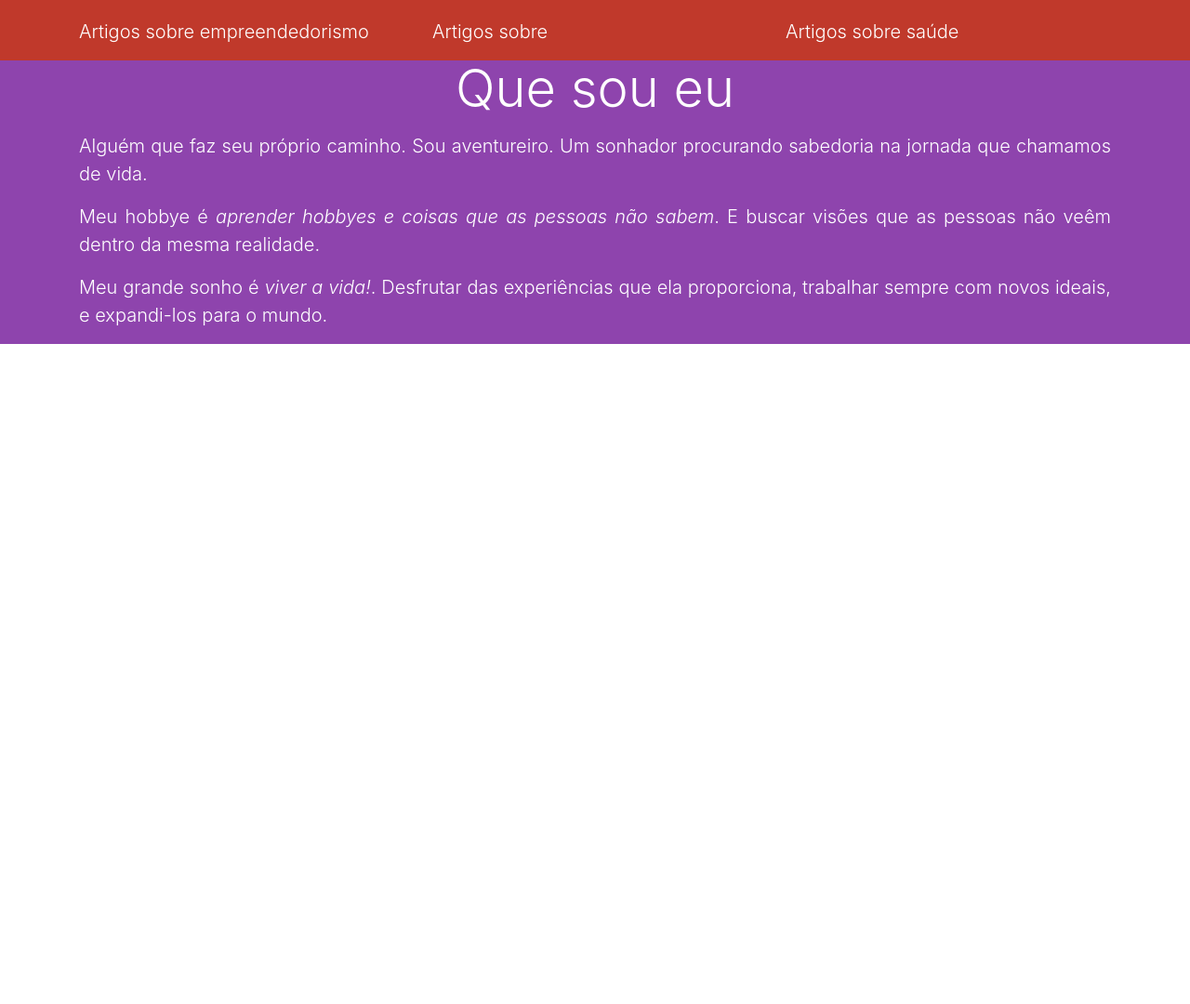
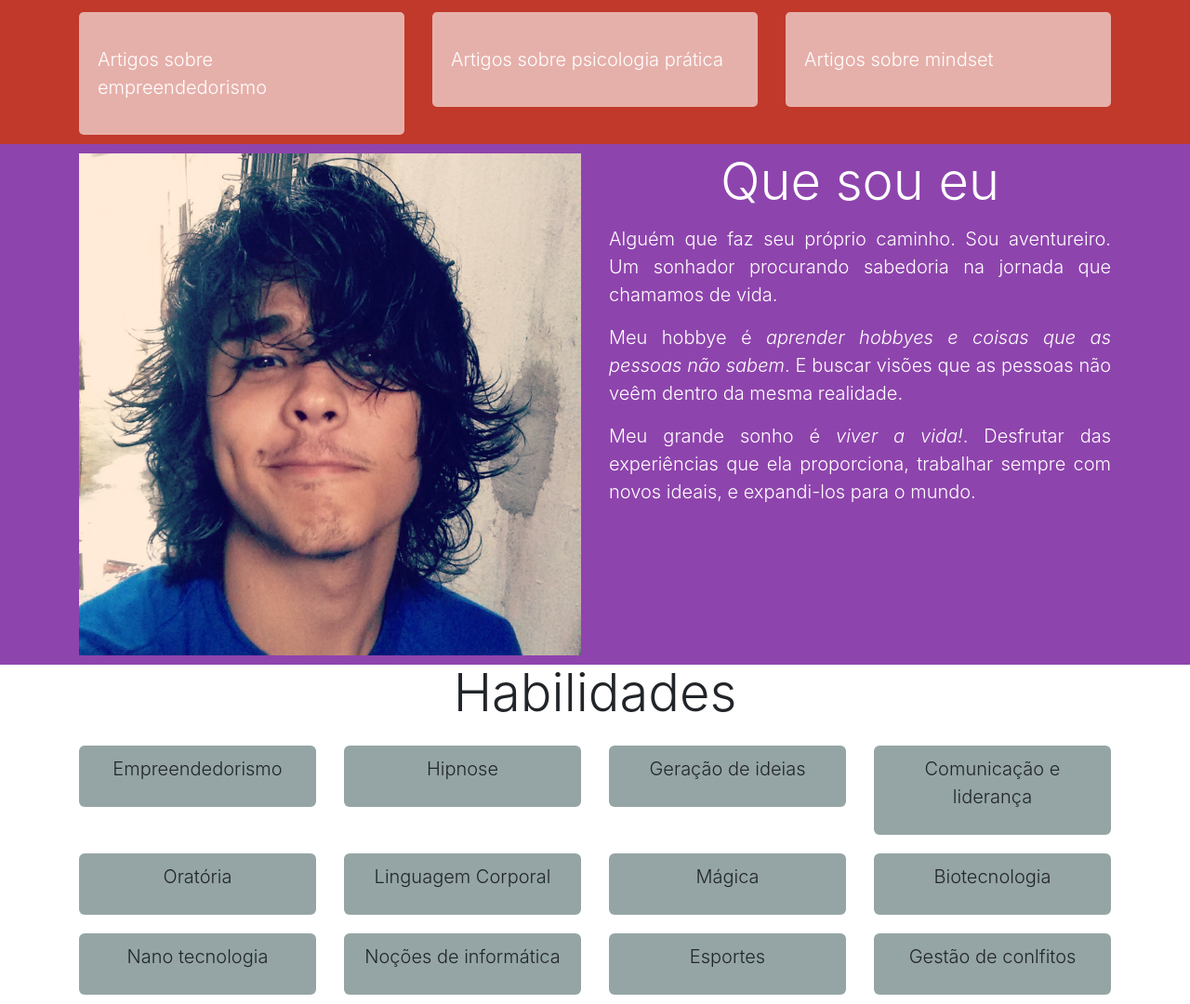
Before and after one commit to hidetoshipastana/blog, a plain HTML site: page index.html in a window 1280 px wide. Shown: the part 767-1847 px from the top of the page at 93% size. Before the commit the page ends 1137 px from the top, so only its background shows below. Drawn offline with Linux system fonts and the light colour scheme; files whose address does not match are found by name.

Commit message:
Update index.html

```diff
--- a/index.html
+++ b/index.html
@@ -2,6 +2,7 @@
 <html lang="en">
 <head>
 	<meta charset="UTF-8">
+	<meta name="viewport" content="width=device-width">
 	<title>Hidetoshi Pastana - Artigos ao gosto do Google</title>
 	<link rel="stylesheet" href="css/bootstrap.min.css">
 	<script src="js/countUP.min.js"></script>
@@ -32,6 +33,8 @@
 		}
 		#artigos{
 			background-color: #c0392b;
+			padding-top: 10px;
+			padding-bottom: 10px;
 		}
 			#categoria {
 				color: white;
@@ -39,6 +42,21 @@
 		#about-me{
 			background-color: #8e44ad;
 			color: white;
+			padding-top: 10px;
+			padding-bottom: 10px;
+		}
+		.artigo-item{
+			background-color: rgba(255,255,255, 0.6);
+			border-radius: 5px;
+			padding: 20px;
+		}
+		.skill{
+			background-color: #95a5a6;
+			padding: 10px;
+			border-radius: 6px;
+			margin-top: 10px;
+			margin-bottom: 10px;
+			text-align: center;
 		}
 	</style>
 </head>
@@ -79,16 +97,22 @@
 
 			<div class="row">
 				<div class="col-md-4 col-xs-4">
-					<p class="display-4" id="empre"></p>
+					<div class="artigo-item">
+						<p class="display-4" id="empre"></p>
 					<p class="lead"  id="categoria">Artigos sobre empreendedorismo</p>
+					</div>
 				</div>
 				<div class="col-md-4 col-xs-4">
-					<p class="display-4" id="empre"></p>
-					<p class="lead"  id="categoria">Artigos sobre </p>
+					<div class="artigo-item">
+						<p class="display-4" id="empre"></p>
+						<p class="lead"  id="categoria">Artigos sobre psicologia prática</p>
+					</div>
 				</div>
 				<div class="col-md-4 col-xs-4">
-					<p class="display-4" id="empre"></p>
-					<p class="lead"  id="categoria">Artigos sobre saúde</p>
+					<div class="artigo-item">
+						<p class="display-4" id="empre"></p>
+						<p class="lead"  id="categoria">Artigos sobre mindset</p>
+					</div>
 				</div>
 			</div>
 		</div>
@@ -97,7 +121,10 @@
 	<section id="about-me">
 		<div class="container">
 			<div class="row">
-				<div class="col-md-12 col-xs-12">
+				<div class="col-md-6 col-xs-6">
+					<img src="toshi face.jpg" class="img-fluid" alt="">
+				</div>
+				<div class="col-md-6 col-xs-6">
 					<p class="display-4 text-md-center text-xs-center">Que sou eu</p>
 					<p class="lead text-justify">
 						Alguém que faz seu próprio caminho. Sou aventureiro. Um sonhador procurando sabedoria na jornada que chamamos de vida.
@@ -112,5 +139,106 @@
 			</div>
 		</div>
 	</section>
+
+	<section id="skills">
+		<div class="container">
+			<div class="row">
+				<div class="col-md-12 col-xs-12">
+					<p class="lead text-md-center text-xs-left display-4">
+						Habilidades
+					</p>
+
+				</div>
+			</div>
+
+			<div class="row">
+				<div class="col-md-3 col-xs-3">
+					<div class="skill">
+						<p class="lead">
+							Empreendedorismo
+						</p>
+					</div>
+				</div>
+				<div class="col-md-3 col-xs-3">
+					<div class="skill">
+						<p class="lead">
+							Hipnose
+						</p>
+					</div>
+				</div>
+				<div class="col-md-3 col-xs-3">
+					<div class="skill">
+						<p class="lead">
+							Geração de ideias
+						</p>
+					</div>
+				</div>
+				<div class="col-md-3 col-xs-3">
+					<div class="skill">
+						<p class="lead">
+							Comunicação e liderança
+						</p>
+					</div>
+				</div>
+				<div class="col-md-3 col-xs-3">
+					<div class="skill">
+						<p class="lead">
+							Oratória
+						</p>
+					</div>
+				</div>
+
+				<div class="col-md-3 col-xs-3">
+					<div class="skill">
+						<p class="lead">
+							Linguagem Corporal
+						</p>
+					</div>
+				</div>
+				<div class="col-md-3 col-xs-3">
+					<div class="skill">
+						<p class="lead">
+							Mágica
+						</p>
+					</div>
+				</div>
+				<div class="col-md-3 col-xs-3">
+					<div class="skill">
+						<p class="lead">
+							Biotecnologia
+						</p>
+					</div>
+				</div>
+
+				<div class="col-md-3 col-xs-3">
+					<div class="skill">
+						<p class="lead">
+							Nano tecnologia
+						</p>
+					</div>
+				</div>
+
+				<div class="col-md-3 col-xs-3">
+					<div class="skill">
+						<p class="lead">
+							Noções de informática
+						</p>
+					</div>
+				</div>
+				<div class="col-md-3 col-xs-3">
+					<div class="skill">
+						<p class="lead">
+							Esportes
+						</p>
+					</div>
+				</div>
+				<div class="col-md-3 col-xs-3">
+					<div class="skill">
+						<p class="lead">Gestão de conlfitos</p>
+					</div>
+				</div>
+			</div>
+		</div>
+	</section>
 </body>
 </html>
```
